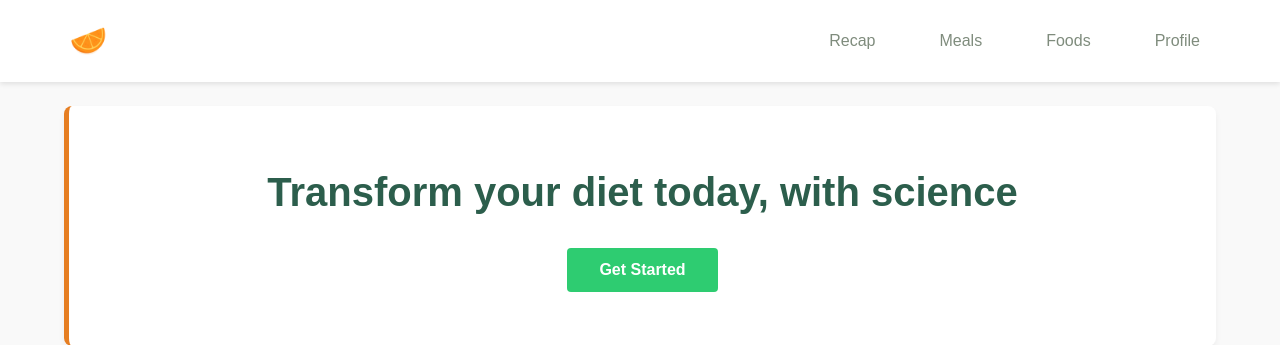
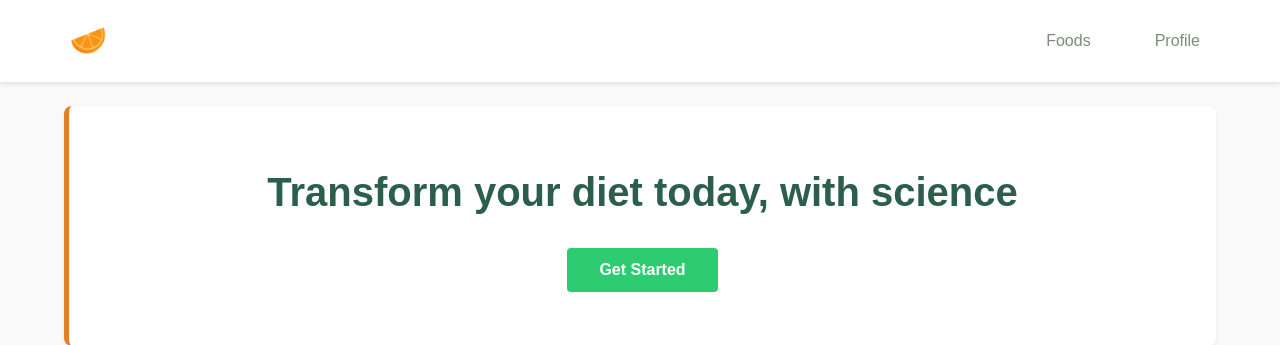
Before and after one commit to SivirGlide/Nutrients, a Flask app: page / in a window 1280 px wide. Shown: the top 345 px of the page. Run offline with Flask 3, Linux system fonts and the light colour scheme; the visitor is signed in with stand-in values (Sample User, id 1); parts of the project's set-up code (start-up, migrations or seed data) failed here and were passed over.

Commit message:
removed pages from the nav-bar

```diff
--- a/app.py
+++ b/app.py
@@ -13,7 +13,7 @@ from src.services.service_factory import init_services
 
 def create_app(test_config=None):
     app = Flask('Nutrients', template_folder='templates')
-    #supabase keys shouldn't need to be here? Honestly, i don't see how having a hot swappable db app works
+
     app.config.from_mapping(
         SECRET_KEY=SECRET_KEY,
         SUPABASE_URL = SUPABASE_URL,
--- a/templates/base.html
+++ b/templates/base.html
@@ -25,10 +25,8 @@
       <ul class="navbar-links">
         <!--write code to check if user has valid session or not and display items based on result-->
           {% if session['uuid'] %}
-              <li><a class ="navBtns" href="/dashboard/analysis" type="button">Recap</a></li>
-              <li><a class= "navBtns" href="/dashboard/meals" type="button">Meals</a></li>
               <li><a class= "navBtns" href="/dashboard/find-foods" type="button">Foods</a></li>
-              <li><a class= "navBtns" href="/dashboard/profile" type="button">Profile</a></li>
+              <li><a class= "navBtns" href="/dashboard" type="button">Profile</a></li>
           {% else %}
               <li><a class ="navBtns" href="/about" type="button">About Us</a></li>
               <li><a class= "navBtns" href="/auth/signup" type="button">Sign Up</a></li>
```
Also changed, not shown: 1 other file.
